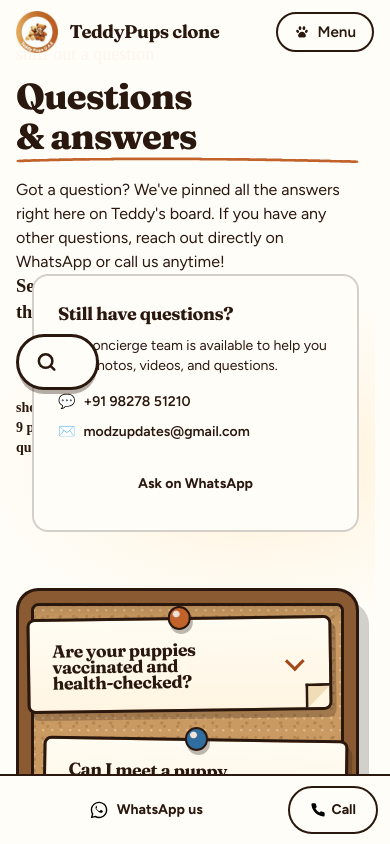
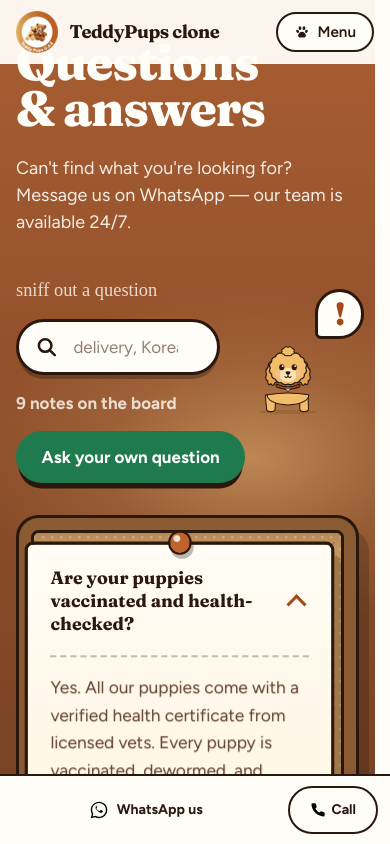
Before and after one commit to pragya757/TeddyPups-Clone, a Next.js app: page /faq in a window 390 px wide. Both pictures are taken after a click on the button "Are your puppies vaccinated and health-checked?". Shown: the top 844 px of the page. Built offline with nearby package versions, Linux system fonts and the light colour scheme; a web font is replaced by a local one.

Commit message:
feat(faq): redesign FAQ page with cork board and pinned paper notes matching reference

```diff
--- a/src/app/faq/page.jsx
+++ b/src/app/faq/page.jsx
@@ -1,166 +1,216 @@
 'use client';
 
-import { useState, useMemo } from 'react';
-import Link from 'next/link';
+import { useState, useMemo, useId } from 'react';
 import faqsData from '@/data/faqs.json';
 
-const PIN_COLORS = [
-  '#c2622b', // toffee
-  '#2f6e9e', // sky deep
-  '#f2be6b', // honey
-  '#a24a1a', // toffee deep
-  '#5a3a28', // cocoa soft
-  '#8e3f15', // toffee ink
-  '#d77038',
-];
+const TILTS = [-1.6, 1.2, -0.8, 1.8, -1.2, 0.7, -1.9, 1.4];
+const PIN_COLORS = ['var(--color-toffee)', 'var(--color-sky-deep)', '#d9a13c', '#c45a6a'];
 
-const TILTS = [-0.8, 0.9, -1.1, 0.7, -0.6, 1.2, -0.9, 0.8, -0.7];
+function Highlight({ text, query }) {
+  const n = query.trim();
+  if (!n) return <>{text}</>;
+  const parts = text.split(new RegExp(`(${n.replace(/[.*+?^${}()|[\]\\]/g, '\\$&')})`, 'gi'));
+  return (
+    <>
+      {parts.map((part, i) =>
+        i % 2 ? <mark key={i}>{part}</mark> : <span key={i}>{part}</span>
+      )}
+    </>
+  );
+}
 
 export default function FaqPage() {
-  const [openIndices, setOpenIndices] = useState([0]); // first open by default
-  const [searchQuery, setSearchQuery] = useState('');
+  const [openId, setOpenId] = useState(null);
+  const [query, setQuery] = useState('');
+  const searchId = useId();
 
-  const toggleNote = (idx) => {
-    setOpenIndices((prev) =>
-      prev.includes(idx) ? prev.filter((i) => i !== idx) : [...prev, idx]
-    );
+  const formattedFaqs = useMemo(() => {
+    return faqsData.map((f, idx) => ({
+      id: idx + 1,
+      question: f.q || f.question,
+      answer: f.a || f.answer,
+    }));
+  }, []);
+
+  const q = query.trim().toLowerCase();
+  const filteredFaqs = useMemo(() => {
+    return q
+      ? formattedFaqs.filter((f) => `${f.question} ${f.answer}`.toLowerCase().includes(q))
+      : formattedFaqs;
+  }, [formattedFaqs, q]);
+
+  const isOpenAny = openId !== null || !!q;
+  const whatsAppUrl =
+    'https://wa.me/919827851210?text=Hi%20TeddyPups%2C%20I%20have%20a%20question%20about%20your%20puppies.';
+
+  // Schema for SEO
+  const jsonLd = {
+    '@context': 'https://schema.org',
+    '@type': 'FAQPage',
+    mainEntity: formattedFaqs.map((item) => ({
+      '@type': 'Question',
+      name: item.question,
+      acceptedAnswer: {
+        '@type': 'Answer',
+        text: item.answer,
+      },
+    })),
   };
 
-  const filteredFaqs = useMemo(() => {
-    if (!searchQuery.trim()) return faqsData;
-    const q = searchQuery.toLowerCase();
-    return faqsData.filter(
-      (f) => f.q.toLowerCase().includes(q) || f.a.toLowerCase().includes(q)
-    );
-  }, [searchQuery]);
+  return (
+    <div data-page="faq" className="tp-page">
+      <script
+        type="application/ld+json"
+        dangerouslySetInnerHTML={{ __html: JSON.stringify(jsonLd) }}
+      />
+      <section
+        data-pup-scene="true"
+        data-tone="dark"
+        className="tp-scene tp-faqroom overflow-hidden"
+        style={{ '--sky-top': '#a95e32', '--sky-bottom': '#331c11' }}
+        aria-labelledby="faq-title"
+      >
+        <div className="gutter relative mx-auto max-w-[110rem] pb-24 pt-10 md:pt-16">
+          {/* Header */}
+          <header className="max-w-4xl">
+            <h1 id="faq-title" className="font-plush text-giant text-milk">
+              Questions &amp; answers
+            </h1>
+            <p className="text-lede mt-6 max-w-[52ch] text-milk/90">
+              Can't find what you're looking for? Message us on WhatsApp — our team is available 24/7.
+            </p>
+          </header>
 
-  const anyOpen = openIndices.length > 0;
+          {/* Notes Corkboard Section */}
+          <div
+            className="tp-notes mt-10 md:mt-14"
+            data-open={isOpenAny ? '' : undefined}
+          >
+            {/* Sidebar */}
+            <aside className="tp-notes__side" aria-label="Find a question">
+              <label
+                htmlFor={searchId}
+                className="font-scrawl tp-notes__label text-honey-soft text-lg"
+              >
+                sniff out a question
+              </label>
 
-  return (
-    <div className="tp-page">
-      <section className="tp-faqroom py-10 md:py-16 relative">
-        <div className="gutter mx-auto max-w-[110rem] pb-24">
-          {/* Header */}
-          <div className="mb-12 max-w-3xl">
-            <p className="font-scrawl text-lg text-toffee">sniff out a question</p>
-            <h1 className="tp-sketchbook__title font-plush text-4xl md:text-6xl text-cocoa mt-2">
-              Questions & answers
+              <div className="tp-notes__search">
                 <svg
-                className="tp-sketchbook__underline"
-                viewBox="0 0 400 24"
-                fill="none"
-                xmlns="http://www.w3.org/2000/svg"
-                preserveAspectRatio="none"
+                  viewBox="0 0 24 24"
                   aria-hidden="true"
+                  className="tp-notes__lens"
                 >
-                <path d="M4 14C80 7 220 5 396 16" />
+                  <circle cx="10.5" cy="10.5" r="6.5" />
+                  <path d="m15.5 15.5 5 5" />
                 </svg>
-            </h1>
-            <p className="mt-4 text-base md:text-lg text-cocoa/85 leading-relaxed">
-              Got a question? We've pinned all the answers right here on Teddy's board.
-              If you have any other questions, reach out directly on WhatsApp or call us anytime!
-            </p>
+                <input
+                  id={searchId}
+                  type="search"
+                  value={query}
+                  onChange={(e) => setQuery(e.target.value)}
+                  placeholder="delivery, Korea, vaccinated…"
+                  autoComplete="off"
+                />
               </div>
 
-          {/* Notes Corkboard Layout */}
-          <div
-            className="tp-notes grid grid-cols-1 lg:grid-cols-12 gap-10 items-start"
-            data-open={anyOpen ? 'true' : undefined}
-          >
-            {/* Left Sticky Sidebar */}
-            <div className="tp-notes__side lg:col-span-4 lg:sticky lg:top-28 space-y-6">
-              <div>
-                <p className="tp-notes__label font-scrawl text-xl text-cocoa font-bold">
-                  Search the board
+              <p className="tp-notes__count text-milk/90" aria-live="polite">
+                {query.trim()
+                  ? `${filteredFaqs.length} ${filteredFaqs.length === 1 ? 'note' : 'notes'} found`
+                  : `${formattedFaqs.length} notes on the board`}
               </p>
-                <div className="tp-notes__search mt-2">
-                  <svg
-                    className="tp-notes__lens"
-                    viewBox="0 0 24 24"
-                    aria-hidden="true"
-                  >
-                    <circle cx="11" cy="11" r="7" />
-                    <path d="m20 20-3.5-3.5" />
-                  </svg>
-                  <input
-                    type="text"
-                    placeholder="search questions..."
-                    value={searchQuery}
-                    onChange={(e) => setSearchQuery(e.target.value)}
-                  />
-                </div>
-                <p className="tp-notes__count font-scrawl text-sm text-cocoa/80 mt-2 pl-2">
-                  showing {filteredFaqs.length} of {faqsData.length} pinned questions
-                </p>
-              </div>
 
-              {/* Quick Contact Box */}
-              <div className="rounded-2xl border-2 border-cocoa/20 bg-milk p-6 shadow-sm">
-                <h3 className="font-plush text-lg text-cocoa font-bold">
-                  Still have questions?
-                </h3>
-                <p className="mt-2 text-sm text-cocoa/80 leading-relaxed">
-                  Our concierge team is available to help you with photos, videos, and questions.
-                </p>
-                <div className="mt-4 space-y-2.5 text-sm font-semibold text-cocoa">
-                  <div className="flex items-center gap-2">
-                    <span>💬</span>
-                    <a
-                      href="https://wa.me/919827851210?text=Hi%20TeddyPups%2C%20I%20have%20a%20question%20about%20your%20puppies."
-                      target="_blank"
-                      rel="noopener noreferrer"
-                      className="text-[#1b6b3e] hover:underline"
-                    >
-                      +91 98278 51210
-                    </a>
-                  </div>
-                  <div className="flex items-center gap-2">
-                    <span>✉️</span>
-                    <a href="mailto:modzupdates@gmail.com" className="text-cocoa hover:underline">
-                      modzupdates@gmail.com
-                    </a>
-                  </div>
-                </div>
-                <a
-                  href="https://wa.me/919827851210?text=Hi%20TeddyPups%2C%20I%20have%20a%20question%20about%20your%20puppies."
-                  target="_blank"
-                  rel="noopener noreferrer"
-                  className="mt-5 inline-flex w-full items-center justify-center gap-2 rounded-full bg-[#1b6b3e] px-5 py-3 text-sm font-bold text-white shadow-sm hover:bg-[#165a34] transition-all"
-                >
-                  Ask on WhatsApp
-                </a>
-              </div>
-
-              {/* Teddy mascot with speech bubble */}
-              <div className="tp-notes__teddy hidden sm:block">
-                <div className="tp-notes__bubble" aria-hidden="true">
-                  <span className="font-plush font-bold text-toffee-deep">
-                    {anyOpen ? '!' : '?'}
+              {/* Teddy mascot looking up with speech bubble */}
+              <div className="tp-notes__teddy" aria-hidden="true">
+                <span className="tp-notes__bubble font-plush">
+                  <span className="tp-notes__q">?</span>
+                  <span className="tp-notes__a">!</span>
                 </span>
-                </div>
+                <div className="pup-buddy" data-facing="right">
                   <svg
                     viewBox="0 0 300 240"
                     style={{ overflow: 'visible', width: '100%', height: 'auto' }}
-                  aria-hidden="true"
+                    role="img"
+                    aria-label="Teddy, reading the notes"
                   >
                     <g data-p="body">
                       <ellipse cx="150" cy="225" rx="85" ry="6" fill="#2a170e" opacity="0.12" />
                       <g transform="translate(100 190)">
-                      <path d="M-15 -14 C-15 4 -12 16 -12 25 C-12 32 -7 34 0 34 C9 34 13 31 13 25 C13 16 15 4 15 -14Z" fill="#f2be6b" stroke="#2a170e" strokeWidth="3" />
+                        <path
+                          d="M-15 -14 C-15 4 -12 16 -12 25 C-12 32 -7 34 0 34 C9 34 13 31 13 25 C13 16 15 4 15 -14Z"
+                          fill="#f2be6b"
+                          stroke="#2a170e"
+                          strokeWidth="3"
+                        />
                       </g>
                       <g transform="translate(196 190)">
-                      <path d="M-12 -14 C-12 4 -12 16 -12 25 C-12 32 -7 34 0 34 C9 34 13 31 13 25 C13 16 12 4 12 -14Z" fill="#f2be6b" stroke="#2a170e" strokeWidth="3" />
+                        <path
+                          d="M-12 -14 C-12 4 -12 16 -12 25 C-12 32 -7 34 0 34 C9 34 13 31 13 25 C13 16 12 4 12 -14Z"
+                          fill="#f2be6b"
+                          stroke="#2a170e"
+                          strokeWidth="3"
+                        />
                       </g>
-                    <path d="M90 175 Q150 165 210 175 Q210 200 150 205 Q90 200 90 175 Z" fill="#f2be6b" stroke="#2a170e" strokeWidth="3" />
+                      <path
+                        d="M90 175 Q150 165 210 175 Q210 200 150 205 Q90 200 90 175 Z"
+                        fill="#f2be6b"
+                        stroke="#2a170e"
+                        strokeWidth="3"
+                      />
                     </g>
                     <g data-p="head" transform="translate(-62 -2)">
-                    <path d="M178 146 Q212 162 246 146 L246 154 Q212 170 178 154 Z" fill="#a24a1a" stroke="#2a170e" strokeWidth="3" strokeLinejoin="round" strokeLinecap="round" />
-                    <path d="M212 160 C212 156 206 155 206 159.4 C206 163 212 166.6 212 168.4 C212 166.6 218 163 218 159.4 C218 155 212 156 212 160 Z" fill="#fbe3b4" stroke="#2a170e" strokeWidth="2.4" strokeLinejoin="round" strokeLinecap="round" />
-                    <path d="M177.1 78.7Q186.9 70.8 186.6 87.4Q196.0 89.9 189.9 105.5Q195.2 117.3 185.5 126.0Q184.7 142.8 175.2 141.2Q168.7 156.5 162.9 145.3Q153.1 153.2 153.4 136.6Q144.0 134.1 150.1 118.5Q144.8 106.7 154.5 98.0Q155.3 81.2 164.8 82.8Q171.3 67.5 177.1 78.7Z" fill="#e4a352" stroke="#2a170e" strokeWidth="3.4" strokeLinejoin="round" strokeLinecap="round" />
-                    <path d="M246.9 78.7Q252.7 67.5 259.2 82.8Q268.7 81.2 269.5 98.0Q279.2 106.7 273.9 118.5Q280.0 134.1 270.6 136.6Q270.9 153.2 261.1 145.3Q255.3 156.5 248.8 141.2Q239.3 142.8 238.5 126.0Q228.8 117.3 234.1 105.5Q228.0 89.9 237.4 87.4Q237.1 70.8 246.9 78.7Z" fill="#e4a352" stroke="#2a170e" strokeWidth="3.4" strokeLinejoin="round" strokeLinecap="round" />
-                    <path d="M212.0 54.0Q223.4 48.2 231.5 57.5Q244.5 56.1 248.1 67.5Q260.7 70.7 259.1 82.4Q269.4 89.7 263.0 100.0Q269.4 110.3 259.1 117.6Q260.7 129.3 248.1 132.5Q244.5 143.9 231.5 142.5Q223.4 151.8 212.0 146.0Q200.6 151.8 192.5 142.5Q179.5 143.9 175.9 132.5Q163.3 129.3 164.9 117.6Q154.6 110.3 161.0 100.0Q154.6 89.7 164.9 82.4Q163.3 70.7 175.9 67.5Q179.5 56.1 192.5 57.5Q200.6 48.2 212.0 54.0Z" fill="#f2be6b" stroke="#2a170e" strokeWidth="3.4" strokeLinejoin="round" strokeLinecap="round" />
-                    <path d="M195.0 52.0Q190.7 45.8 200.0 43.5Q203.2 36.9 212.0 40.0Q220.8 36.9 224.0 43.5Q233.3 45.8 229.0 52.0Q233.3 58.2 224.0 60.5Q220.8 67.1 212.0 64.0Q203.2 67.1 200.0 60.5Q190.7 58.2 195.0 52.0Z" fill="#f2be6b" stroke="#2a170e" strokeWidth="3" strokeLinejoin="round" strokeLinecap="round" />
-                    <path d="M188 120 C188 106 200 100 212 100 C224 100 236 106 236 120 C236 133 225 140 212 140 C199 140 188 133 188 120 Z" fill="#fbe3b4" />
+                      <path
+                        d="M178 146 Q212 162 246 146 L246 154 Q212 170 178 154 Z"
+                        fill="#a24a1a"
+                        stroke="#2a170e"
+                        strokeWidth="3"
+                        strokeLinejoin="round"
+                        strokeLinecap="round"
+                      />
+                      <path
+                        d="M212 160 C212 156 206 155 206 159.4 C206 163 212 166.6 212 168.4 C212 166.6 218 163 218 159.4 C218 155 212 156 212 160 Z"
+                        fill="#fbe3b4"
+                        stroke="#2a170e"
+                        strokeWidth="2.4"
+                        strokeLinejoin="round"
+                        strokeLinecap="round"
+                      />
+                      <path
+                        d="M177.1 78.7Q186.9 70.8 186.6 87.4Q196.0 89.9 189.9 105.5Q195.2 117.3 185.5 126.0Q184.7 142.8 175.2 141.2Q168.7 156.5 162.9 145.3Q153.1 153.2 153.4 136.6Q144.0 134.1 150.1 118.5Q144.8 106.7 154.5 98.0Q155.3 81.2 164.8 82.8Q171.3 67.5 177.1 78.7Z"
+                        fill="#e4a352"
+                        stroke="#2a170e"
+                        strokeWidth="3.4"
+                        strokeLinejoin="round"
+                        strokeLinecap="round"
+                      />
+                      <path
+                        d="M246.9 78.7Q252.7 67.5 259.2 82.8Q268.7 81.2 269.5 98.0Q279.2 106.7 273.9 118.5Q280.0 134.1 270.6 136.6Q270.9 153.2 261.1 145.3Q255.3 156.5 248.8 141.2Q239.3 142.8 238.5 126.0Q228.8 117.3 234.1 105.5Q228.0 89.9 237.4 87.4Q237.1 70.8 246.9 78.7Z"
+                        fill="#e4a352"
+                        stroke="#2a170e"
+                        strokeWidth="3.4"
+                        strokeLinejoin="round"
+                        strokeLinecap="round"
+                      />
+                      <path
+                        d="M212.0 54.0Q223.4 48.2 231.5 57.5Q244.5 56.1 248.1 67.5Q260.7 70.7 259.1 82.4Q269.4 89.7 263.0 100.0Q269.4 110.3 259.1 117.6Q260.7 129.3 248.1 132.5Q244.5 143.9 231.5 142.5Q223.4 151.8 212.0 146.0Q200.6 151.8 192.5 142.5Q179.5 143.9 175.9 132.5Q163.3 129.3 164.9 117.6Q154.6 110.3 161.0 100.0Q154.6 89.7 164.9 82.4Q163.3 70.7 175.9 67.5Q179.5 56.1 192.5 57.5Q200.6 48.2 212.0 54.0Z"
+                        fill="#f2be6b"
+                        stroke="#2a170e"
+                        strokeWidth="3.4"
+                        strokeLinejoin="round"
+                        strokeLinecap="round"
+                      />
+                      <path
+                        d="M195.0 52.0Q190.7 45.8 200.0 43.5Q203.2 36.9 212.0 40.0Q220.8 36.9 224.0 43.5Q233.3 45.8 229.0 52.0Q233.3 58.2 224.0 60.5Q220.8 67.1 212.0 64.0Q203.2 67.1 200.0 60.5Q190.7 58.2 195.0 52.0Z"
+                        fill="#f2be6b"
+                        stroke="#2a170e"
+                        strokeWidth="3"
+                        strokeLinejoin="round"
+                        strokeLinecap="round"
+                      />
+                      <path
+                        d="M188 120 C188 106 200 100 212 100 C224 100 236 106 236 120 C236 133 225 140 212 140 C199 140 188 133 188 120 Z"
+                        fill="#fbe3b4"
+                      />
                       <circle cx="181" cy="116" r="7" fill="#f9b9a6" opacity="0.85" />
                       <circle cx="243" cy="116" r="7" fill="#f9b9a6" opacity="0.85" />
                       <g data-p="eyes">
@@ -169,75 +219,113 @@ export default function FaqPage() {
                         <circle cx="196.6" cy="94.6" r="2.7" fill="#fff" />
                         <circle cx="232.6" cy="94.6" r="2.7" fill="#fff" />
                       </g>
-                    <path d="M204.5 111.5 Q212 107.2 219.5 111.5 Q218.2 118.4 212 120 Q205.8 118.4 204.5 111.5 Z" fill="#2a170e" />
-                    <path d="M212 120 V124.5 M212 124.5 Q207.2 129.6 202.8 125.2 M212 124.5 Q216.8 129.6 221.2 125.2" stroke="#2a170e" strokeWidth="3" strokeLinejoin="round" strokeLinecap="round" fill="none" />
+                      <path
+                        d="M204.5 111.5 Q212 107.2 219.5 111.5 Q218.2 118.4 212 120 Q205.8 118.4 204.5 111.5 Z"
+                        fill="#2a170e"
+                      />
+                      <path
+                        d="M212 120 V124.5 M212 124.5 Q207.2 129.6 202.8 125.2 M212 124.5 Q216.8 129.6 221.2 125.2"
+                        stroke="#2a170e"
+                        strokeWidth="3"
+                        strokeLinejoin="round"
+                        strokeLinecap="round"
+                        fill="none"
+                      />
                     </g>
                   </svg>
                 </div>
               </div>
 
-            {/* Right Cork Pinboard */}
-            <div className="tp-notes__board lg:col-span-8">
-              <div className="tp-notes__list">
+              <a
+                href={whatsAppUrl}
+                target="_blank"
+                rel="noopener noreferrer"
+                className="btn btn-whatsapp tp-notes__ask"
+              >
+                Ask your own question
+              </a>
+            </aside>
+
+            {/* Cork Bulletin Board */}
+            <div className="tp-notes__board">
+              <ul className="tp-notes__list">
                 {filteredFaqs.map((faq, idx) => {
-                  const isOpen = openIndices.includes(idx);
+                  const isOpen =
+                    openId === faq.id || (!!q && faq.answer.toLowerCase().includes(q));
                   const tilt = TILTS[idx % TILTS.length];
                   const pinColor = PIN_COLORS[idx % PIN_COLORS.length];
 
                   return (
-                    <article
-                      key={idx}
+                    <li
+                      key={faq.id}
                       className="tp-note"
-                      data-unfolded={isOpen ? 'true' : undefined}
+                      data-reveal="true"
+                      data-revealed="true"
+                      data-unfolded={isOpen || undefined}
                       style={{
                         '--tilt': `${tilt}deg`,
                         '--pin': pinColor,
+                        '--i': idx,
                       }}
                     >
                       {/* Push Pin */}
                       <span className="tp-note__pin" aria-hidden="true" />
 
-                      {/* Question Button */}
-                      <div className="tp-note__q">
+                      {/* Question Toggle Button */}
+                      <h2 className="tp-note__q">
                         <button
                           type="button"
-                          onClick={() => toggleNote(idx)}
+                          id={`q-${faq.id}`}
                           aria-expanded={isOpen}
+                          aria-controls={`a-${faq.id}`}
+                          onClick={() => setOpenId(openId === faq.id ? null : faq.id)}
                         >
-                          <span className="font-plush text-cocoa font-bold">
-                            {faq.q}
+                          <span className="font-plush-text">
+                            <Highlight text={faq.question} query={query} />
                           </span>
-                          <span
-                            className="tp-note__chevron"
-                            aria-hidden="true"
-                          />
+                          <span className="tp-note__chevron" aria-hidden="true" />
                         </button>
-                      </div>
+                      </h2>
 
-                      {/* Unfolding Answer Flap */}
-                      <div className="tp-note__answer">
+                      {/* Unfolding Paper Answer */}
+                      <div
+                        id={`a-${faq.id}`}
+                        role="region"
+                        aria-labelledby={`q-${faq.id}`}
+                        className="tp-note__answer"
+                        inert={!isOpen ? '' : undefined}
+                      >
                         <div className="tp-note__flap">
-                          <p className="font-sans text-base text-cocoa-soft leading-relaxed">
-                            {faq.a}
+                          <p>
+                            <Highlight text={faq.answer} query={query} />
                           </p>
                         </div>
                       </div>
-                    </article>
+                    </li>
                   );
                 })}
+              </ul>
 
-                {filteredFaqs.length === 0 && (
-                  <div className="rounded-2xl border-2 border-dashed border-cocoa/40 bg-milk/80 p-8 text-center text-cocoa">
-                    <p className="font-scrawl text-xl">No matching notes found on the board!</p>
-                    <p className="mt-2 text-sm text-cocoa/75">
-                      Try another keyword or reach out on WhatsApp at{' '}
-                      <a href="https://wa.me/919827851210" className="font-bold underline">
-                        +91 98278 51210
-                      </a>
+              {/* No match empty note */}
+              {!filteredFaqs.length && (
+                <div className="tp-note tp-note--empty">
+                  <span aria-hidden="true" className="tp-note__pin" />
+                  <p className="font-plush-text text-[1.2rem] font-bold text-cocoa">
+                    No note about “{query.trim()}” yet.
+                  </p>
+                  <p className="mt-2 text-cocoa-soft">
+                    <a
+                      href={whatsAppUrl}
+                      target="_blank"
+                      rel="noopener noreferrer"
+                      className="font-bold underline text-toffee-deep hover:text-toffee"
+                    >
+                      Ask us on WhatsApp
+                    </a>{' '}
+                    and we'll answer.
                   </p>
                 </div>
               )}
-              </div>
             </div>
           </div>
         </div>
```
Lines whose indentation alone changed are shown as unchanged.
